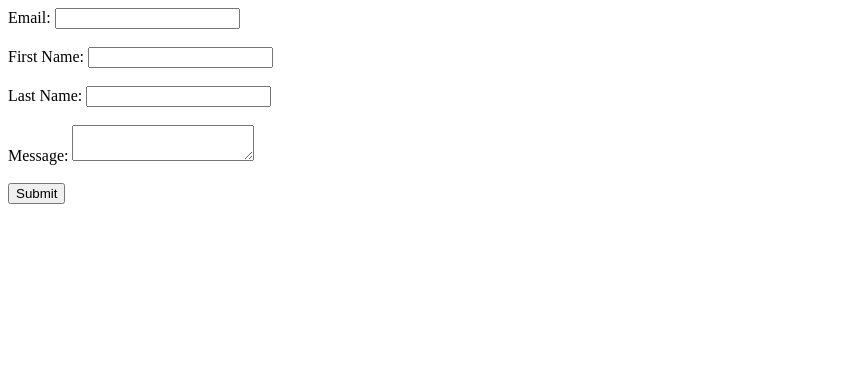
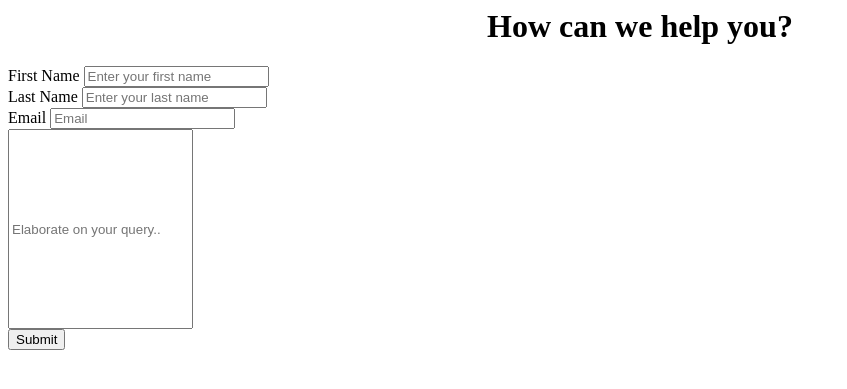
Before and after one commit to zishvn1/TP-20-02-2023, a PHP site: page /contactUs.php in a window 1280 px wide. Shown: the top 389 px of the page, without its empty margins (0-847 px from the left). Run offline with PHP 8.4, Linux system fonts and the light colour scheme; some libraries are stand-ins or nearby versions.

Commit message:
ContactUs/contactUs.php

```diff
--- a/ContactUs/contactUs.php
+++ b/ContactUs/contactUs.php
@@ -7,6 +7,54 @@ require 'PHPMailer-master/src/PHPMailer.php';
 require 'PHPMailer-master/src/SMTP.php';
 //PHPMailer-master library file was found on GitHub. Link is below:
 //https://github.com/PHPMailer/PHPMailer
+
+
+/* the mailing system should work as it is tested and confirmed
+if it does not work please ensure:
+
+the email is correct: aautos2023@outlook.com
+the password is correct: Gio9cash023
+
+if they are correct and the mailer still does not work, then please change some text in your php.ini file
+
+xampp > php > php.ini
+
+replace the your current text for [mail function] for the text below
+
+[mail function]
+; For Win32 only.
+SMTP=smtp.office365.com
+smtp_port=587
+; For Win32 only.
+sendmail_from = aautos2023@outlook.com
+; For Unix only.  You may supply arguments as well (default: "sendmail -t -i").
+sendmail_path = "C:\xampp\sendmail\sendmail.exe -t"
+; Force the addition of the specified parameters to be passed as extra parameters
+; to the sendmail binary. These parameters will always replace the value of
+; the 5th parameter to mail().
+mail.force_extra_parameters =
+; Add X-PHP-Originating-Script: that will include uid of the script followed by the filename
+mail.add_x_header=Off
+; The path to a log file that will log all mail() calls. Log entries include
+; the full path of the script, line number, To address and headers.
+;mail.log =
+; Log mail to syslog (Event Log on Windows).
+;mail.log = syslog
+
+; Outlook SMTP settings
+smtp_ssl=auto
+smtp_tls=auto
+smtp_auth=login
+smtp_user=aautos2023@outlook.com
+smtp_pass=Gio9cash023
+
+
+it should work, if not, please speak to zishan about it
+*/
+
+
+
+
 
 
 include("connect.php");
@@ -31,11 +79,11 @@ if (isset($_POST['submit'])) {
       $mail->SMTPSecure = 'tls';
       $mail->Host = 'smtp-mail.outlook.com';
       $mail->Port = 587;
-      $mail->Username = 'autosaston@outlook.com';
+      $mail->Username = 'aautos2023@outlook.com';
       $mail->Password = 'Gio9cash023';
 
       //recipients
-      $mail->setFrom('autosaston@outlook.com', 'Aston Autos'); // from
+      $mail->setFrom('aautos2023@outlook.com', 'Aston Autos'); // from
       $mail->addAddress($email, $first_name . ' ' . $last_name); // to
 
       //content of email
@@ -58,19 +106,42 @@ mysqli_close($con);
 
 ?>
 <html>
-<form method="post" action="contactUs.php">
-  <label>Email:</label>
-  <input type="email" name="email" required><br><br>
+  <body>
+<div class="containerContactUs">
+        <div class="form">
+            <div class="content">
+                <form method="post" action="contactUs.php">
+                    <h1 style="text-align:center">How can we help you?</h1>
+                    <div class="user-details">
 
-  <label>First Name:</label>
-  <input type="text" name="first_name" required><br><br>
+                        <div class="input-box">
+                            <span class="details">First Name</span>
+  <input type="text" name="first_name" placeholder="Enter your first name" required>
+                        </div>
 
-  <label>Last Name:</label>
-  <input type="text" name="last_name" required><br><br>
+                        <div class="input-box">
+                            <span class="details">Last Name</span>
+  <input type="text" name="last_name" placeholder="Enter your last name" required>
+                        </div>
 
-  <label>Message:</label>
-  <textarea name="message" required></textarea><br><br>
+                        <div class="input-box">
+                            <span class="details">Email</span>
+                            <input type="email" id="email" name="email" placeholder="Email" required>
+                        </div>
 
-  <input type="submit" name="submit" value="Submit">
-</form>
+
+
+                        <div class="input-box">
+                            <input type="text" id="textarea" name="message" placeholder="Elaborate on your query.." style="height:200px" required>
+                        </div>
+
+                        <div class="input-field button">
+                            <input type="submit" name="submit" value="Submit">
+                        </div>
+                    </div>
+                </form>
+            </div>
+        </div>
+</div>
+  </body>
 </html>
```
